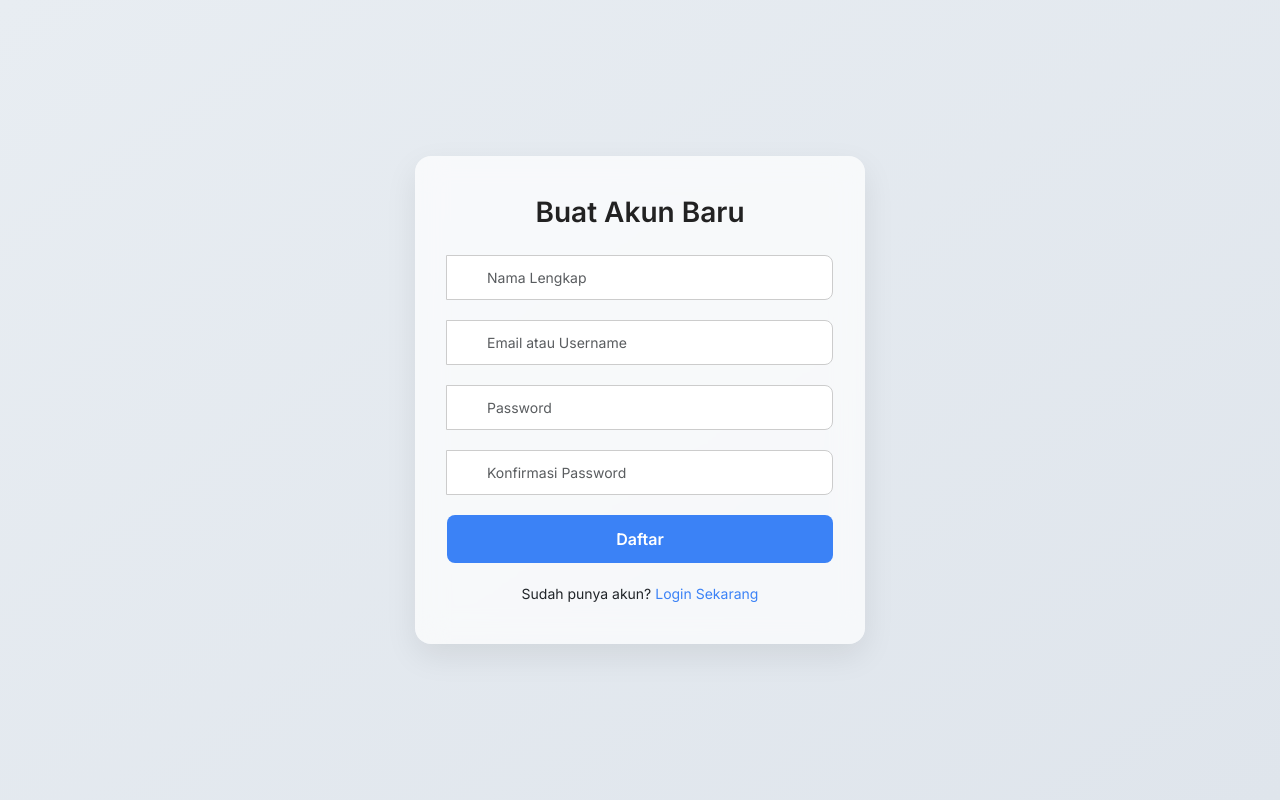
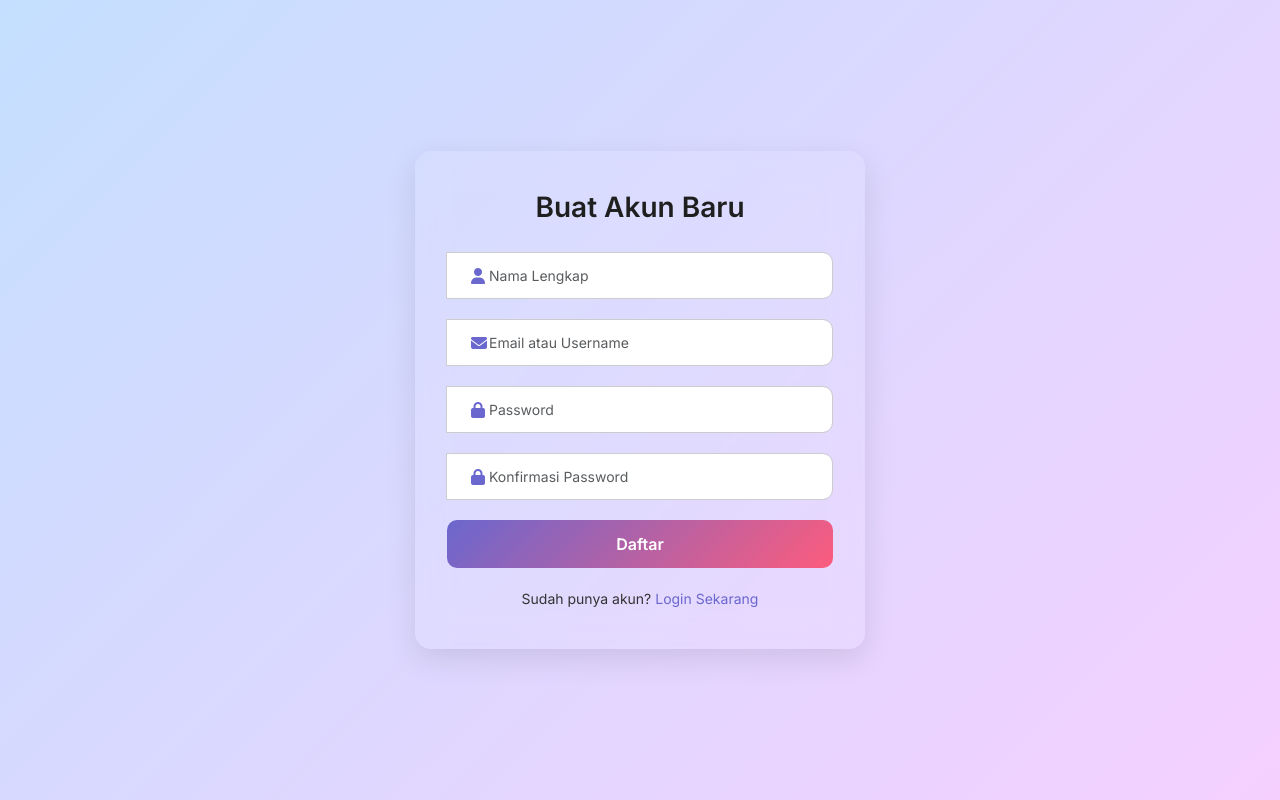
Before and after one commit to renal36/katalog_baju, a Laravel app: page /register in a window 1280 px wide. Run offline with Laravel 12, Linux system fonts and the light colour scheme.

Commit message:
Revisi UAS

```diff
--- a/resources/views/auth/register.blade.php
+++ b/resources/views/auth/register.blade.php
@@ -1,100 +1,101 @@
 <!DOCTYPE html>
-<html lang="en">
+<html lang="id">
 <head>
   <meta charset="UTF-8" />
   <title>Register – Katalog Baju</title>
   <meta name="viewport" content="width=device-width, initial-scale=1" />
 
-  <!-- Bootstrap & Font -->
+  <!-- Bootstrap & FontAwesome -->
   <link href="https://cdn.jsdelivr.net/npm/bootstrap@5.3.3/dist/css/bootstrap.min.css" rel="stylesheet" />
   <link href="https://cdnjs.cloudflare.com/ajax/libs/font-awesome/6.5.0/css/all.min.css" rel="stylesheet" />
   <link href="https://fonts.googleapis.com/css2?family=Inter:wght@400;600&display=swap" rel="stylesheet" />
 
   <style>
     body {
-      background: linear-gradient(145deg, #e8edf2, #dfe5ec);
+      background: linear-gradient(135deg, #c4dfff, #f5d0ff);
       font-family: 'Inter', sans-serif;
+      height: 100vh;
       display: flex;
       justify-content: center;
       align-items: center;
-      height: 100vh;
       margin: 0;
     }
 
     .register-card {
-      background: rgba(255, 255, 255, 0.7);
-      backdrop-filter: blur(15px);
+      background: rgba(255, 255, 255, 0.08);
+      backdrop-filter: blur(16px);
       padding: 40px 32px;
       border-radius: 16px;
-      box-shadow: 0 12px 32px rgba(0, 0, 0, 0.08);
+      max-width: 450px;
       width: 100%;
-      max-width: 450px;
-      animation: fadeInUp 0.8s ease forwards;
+      box-shadow: 0 10px 30px rgba(0, 0, 0, 0.1);
+      animation: fadeIn 0.7s ease forwards;
     }
 
-    @keyframes fadeInUp {
+    @keyframes fadeIn {
       from { opacity: 0; transform: translateY(30px); }
       to { opacity: 1; transform: translateY(0); }
     }
 
-    h3 {
+    .register-card h3 {
       text-align: center;
       font-weight: 600;
-      margin-bottom: 25px;
-      color: #222;
+      margin-bottom: 28px;
+      color: #1f1f1f;
     }
 
     .input-group {
-      position: relative;
       margin-bottom: 20px;
     }
 
-    .input-icon {
-      position: absolute;
-      top: 50%;
-      left: 12px;
-      transform: translateY(-50%);
-      color: #3b82f6;
-      font-size: 16px;
-    }
-
-    .form-control {
-      padding-left: 40px;
-      height: 45px;
+    .input-group .form-control {
+      padding: 12px 16px 12px 42px;
       font-size: 14px;
-      border-radius: 8px;
+      border-radius: 10px;
       border: 1px solid #ccc;
     }
 
+    .input-group .input-group-text {
+      position: absolute;
+      z-index: 2;
+      left: 12px;
+      top: 50%;
+      transform: translateY(-50%);
+      background: transparent;
+      border: none;
+      color: #6a67ce;
+    }
+
     .form-control:focus {
-      border-color: #3b82f6;
-      box-shadow: 0 0 0 0.15rem rgba(59, 130, 246, 0.25);
+      border-color: #6a67ce;
+      box-shadow: 0 0 0 0.15rem rgba(106, 103, 206, 0.25);
       outline: none;
     }
 
     .btn-custom {
-      background-color: #3b82f6;
-      color: #fff;
-      border: none;
+      background: linear-gradient(135deg, #6a67ce, #fc5c7d);
+      color: white;
       font-weight: 600;
       padding: 12px;
       width: 100%;
-      border-radius: 8px;
-      transition: background 0.3s ease;
+      border-radius: 10px;
+      border: none;
+      transition: 0.3s;
     }
 
     .btn-custom:hover {
-      background-color: #2563eb;
+      background: linear-gradient(135deg, #5a54b1, #e84e6a);
     }
 
     .form-link {
       text-align: center;
       margin-top: 20px;
       font-size: 14px;
+      color: #333;
     }
 
     .form-link a {
-      color: #3b82f6;
+      color: #6a67ce;
       text-decoration: none;
       font-weight: 500;
     }
@@ -106,6 +107,10 @@
     .alert {
       font-size: 13px;
       margin-bottom: 20px;
+    }
+
+    .position-relative {
+      position: relative;
     }
   </style>
 </head>
@@ -121,23 +126,23 @@
       </div>
     @endif
 
-    <div class="input-group">
-      <i class="fa fa-user input-icon"></i>
+    <div class="position-relative input-group">
+      <span class="input-group-text"><i class="fa fa-user"></i></span>
       <input type="text" name="name" class="form-control" placeholder="Nama Lengkap" required />
     </div>
 
-    <div class="input-group">
-      <i class="fa fa-envelope input-icon"></i>
+    <div class="position-relative input-group">
+      <span class="input-group-text"><i class="fa fa-envelope"></i></span>
       <input type="text" name="email" class="form-control" placeholder="Email atau Username" required />
     </div>
 
-    <div class="input-group">
-      <i class="fa fa-lock input-icon"></i>
+    <div class="position-relative input-group">
+      <span class="input-group-text"><i class="fa fa-lock"></i></span>
       <input type="password" name="password" class="form-control" placeholder="Password" required />
     </div>
 
-    <div class="input-group">
-      <i class="fa fa-lock input-icon"></i>
+    <div class="position-relative input-group">
+      <span class="input-group-text"><i class="fa fa-lock"></i></span>
       <input type="password" name="password_confirmation" class="form-control" placeholder="Konfirmasi Password" required />
     </div>
 
```
Also changed, not shown: resources/views/auth/login.blade.php (+58 -32 lines), README.md, 2 other files.
